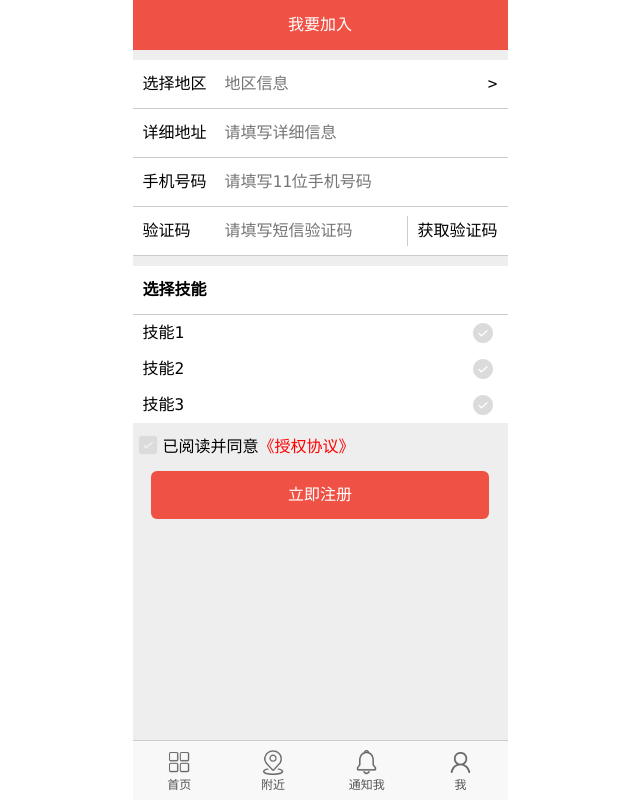
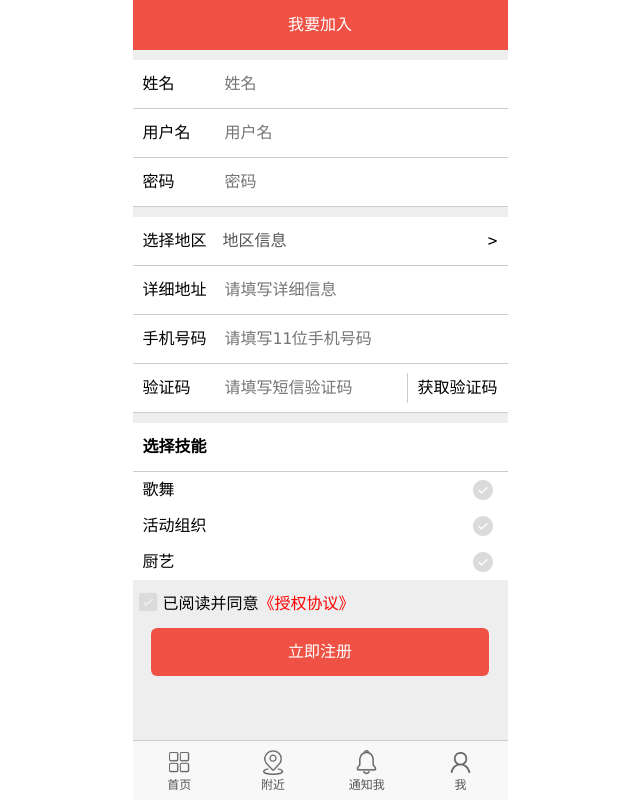
Before and after one commit to huaichaow/epam-code4good, a Vue app: page /register in a window 1280 px wide. Shown: the whole page, without its empty margins (320-960 px from the left). Built offline with nearby package versions, Linux system fonts and the light colour scheme.

Commit message:
update register page

```diff
--- a/src/views/Ranking.vue
+++ b/src/views/Ranking.vue
@@ -68,4 +68,4 @@ export default {
 }
 </script>
 
-<style lang="sass" src="./Ranking.sass"></style>
+<style lang="sass" scoped src="./Ranking.sass"></style>
--- a/src/views/Register.sass
+++ b/src/views/Register.sass
@@ -11,13 +11,15 @@
     flex-grow: 0
     width: 90px
     padding-left: 10px
-  input.input
+  .input
     flex-grow: 1
     border: 0
     background: transparent
     outline: none
+    width: 50px
+    color: #555
+  input.input
     margin-top: -2px
-    width: 50px
   .icon
     flex-grow: 0
     width: 30px
--- a/src/views/Register.vue
+++ b/src/views/Register.vue
@@ -1,8 +1,21 @@
 <template>
   <div class="register">
     <div class="form-element">
+      <div class="label">姓名</div>
+      <input class="input" placeholder="姓名"/>
+    </div>
+    <div class="form-element">
+      <div class="label">用户名</div>
+      <input class="input" placeholder="用户名"/>
+    </div>
+    <div class="form-element" style="margin-bottom: 10px">
+      <div class="label">密码</div>
+      <input class="input" type="password" placeholder="密码"/>
+    </div>
+
+    <div class="form-element">
       <div class="label">选择地区</div>
-      <input class="input" placeholder="地区信息"/>
+      <div class="input" placeholder="地区信息">地区信息</div>
       <div class="icon">&gt;</div>
     </div>
     <div class="form-element">
@@ -34,6 +47,7 @@
     </div>
 
     <div class="button">立即注册</div>
+    <br/>
   </div>
 </template>
 
@@ -44,9 +58,9 @@ export default {
     return {
       title: "我要加入",
       skills: [
-        {key: "1", value: "技能1", selected: false},
-        {key: "2", value: "技能2", selected: false},
-        {key: "3", value: "技能3", selected: false}
+        {key: "1", value: "歌舞", selected: false},
+        {key: "2", value: "活动组织", selected: false},
+        {key: "3", value: "厨艺", selected: false}
       ],
       agreement: false
     }
@@ -71,4 +85,4 @@ export default {
 }
 </script>
 
-<style lang="sass" src="./Register.sass"></style>
+<style lang="sass" scoped src="./Register.sass"></style>
--- a/src/views/RegisterSuccess.vue
+++ b/src/views/RegisterSuccess.vue
@@ -40,4 +40,4 @@ export default {
 }
 </script>
 
-<style lang="sass" src="./RegisterSuccess.sass"></style>
+<style lang="sass" scoped src="./RegisterSuccess.sass"></style>
```
